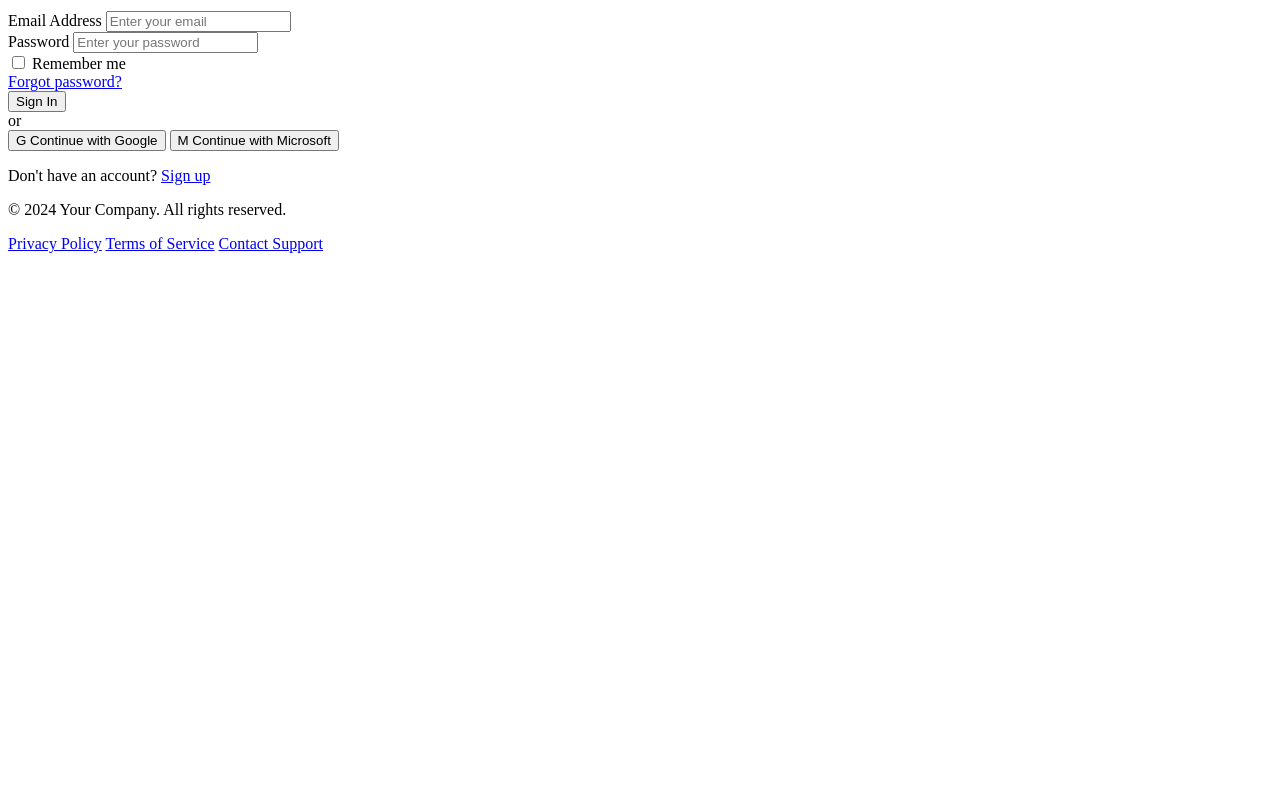
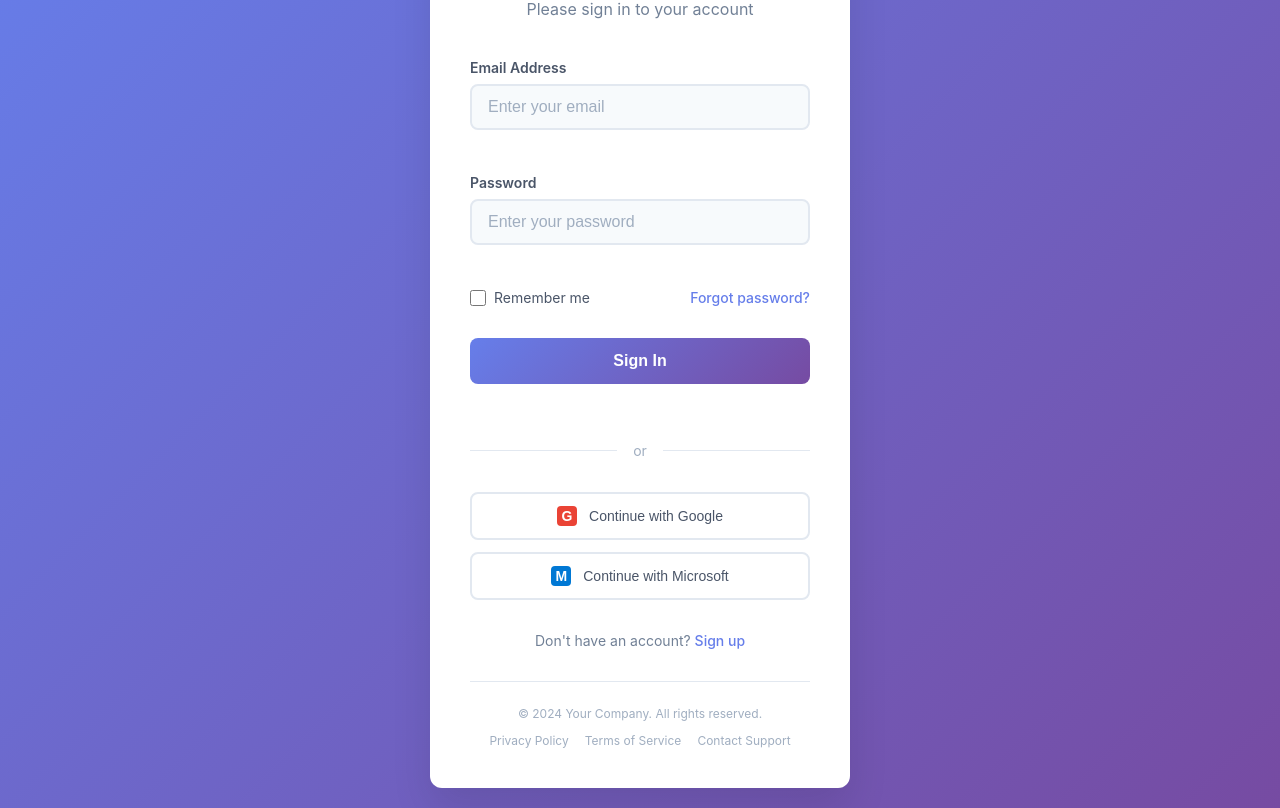
Before and after one commit to Vasantjv-2005/sample, a plain HTML site: page index.html in a window 1280 px wide. Shown: the part 103-911 px from the top of the page. Before the commit the page ends 800 px from the top, so only its background shows below. Drawn offline with Linux system fonts and the light colour scheme.

Commit message:
addded css file beautifully and connected the html : css

```diff
--- a/index.html
+++ b/index.html
@@ -4,6 +4,7 @@
     <meta charset="UTF-8">
     <meta name="viewport" content="width=device-width, initial-scale=1.0">
     <title>Login - Secure Access</title>
+    <link rel="stylesheet" href="style.css"
 </head>
 <body>
     <div class="login-container">
--- a/style.css
+++ b/style.css
@@ -0,0 +1,318 @@
+* {
+    margin: 0;
+    padding: 0;
+    box-sizing: border-box;
+}
+
+body {
+    font-family: -apple-system, BlinkMacSystemFont, 'Segoe UI', Roboto, Oxygen, Ubuntu, Cantarell, sans-serif;
+    background: linear-gradient(135deg, #667eea 0%, #764ba2 100%);
+    min-height: 100vh;
+    display: flex;
+    align-items: center;
+    justify-content: center;
+    padding: 20px;
+}
+
+.login-container {
+    background: white;
+    border-radius: 12px;
+    box-shadow: 0 20px 40px rgba(0, 0, 0, 0.1);
+    overflow: hidden;
+    width: 100%;
+    max-width: 420px;
+    padding: 40px;
+}
+
+.login-header {
+    text-align: center;
+    margin-bottom: 40px;
+}
+
+.login-header h1 {
+    color: #2d3748;
+    font-size: 28px;
+    font-weight: 700;
+    margin-bottom: 8px;
+}
+
+.login-header p {
+    color: #718096;
+    font-size: 16px;
+    font-weight: 400;
+}
+
+.login-form {
+    width: 100%;
+}
+
+.form-group {
+    margin-bottom: 24px;
+}
+
+.form-group label {
+    display: block;
+    color: #4a5568;
+    font-size: 14px;
+    font-weight: 600;
+    margin-bottom: 8px;
+}
+
+.form-group input {
+    width: 100%;
+    padding: 12px 16px;
+    border: 2px solid #e2e8f0;
+    border-radius: 8px;
+    font-size: 16px;
+    transition: all 0.2s ease;
+    background: #f7fafc;
+}
+
+.form-group input:focus {
+    outline: none;
+    border-color: #667eea;
+    background: white;
+    box-shadow: 0 0 0 3px rgba(102, 126, 234, 0.1);
+}
+
+.form-group input::placeholder {
+    color: #a0aec0;
+}
+
+.error-message {
+    display: block;
+    color: #e53e3e;
+    font-size: 12px;
+    margin-top: 4px;
+    min-height: 16px;
+}
+
+.form-options {
+    display: flex;
+    justify-content: space-between;
+    align-items: center;
+    margin-bottom: 32px;
+}
+
+.remember-me {
+    display: flex;
+    align-items: center;
+    gap: 8px;
+}
+
+.remember-me input[type="checkbox"] {
+    width: 16px;
+    height: 16px;
+    border: 2px solid #cbd5e0;
+    border-radius: 4px;
+    cursor: pointer;
+}
+
+.remember-me label {
+    color: #4a5568;
+    font-size: 14px;
+    cursor: pointer;
+    margin: 0;
+}
+
+.forgot-password {
+    color: #667eea;
+    text-decoration: none;
+    font-size: 14px;
+    font-weight: 500;
+    transition: color 0.2s ease;
+}
+
+.forgot-password:hover {
+    color: #5a67d8;
+    text-decoration: underline;
+}
+
+.login-btn {
+    width: 100%;
+    padding: 14px 20px;
+    background: linear-gradient(135deg, #667eea 0%, #764ba2 100%);
+    color: white;
+    border: none;
+    border-radius: 8px;
+    font-size: 16px;
+    font-weight: 600;
+    cursor: pointer;
+    transition: all 0.2s ease;
+    margin-bottom: 24px;
+}
+
+.login-btn:hover {
+    transform: translateY(-2px);
+    box-shadow: 0 10px 20px rgba(102, 126, 234, 0.3);
+}
+
+.login-btn:active {
+    transform: translateY(0);
+}
+
+.divider {
+    text-align: center;
+    margin: 32px 0;
+    position: relative;
+}
+
+.divider::before {
+    content: '';
+    position: absolute;
+    top: 50%;
+    left: 0;
+    right: 0;
+    height: 1px;
+    background: #e2e8f0;
+}
+
+.divider span {
+    background: white;
+    color: #a0aec0;
+    padding: 0 16px;
+    font-size: 14px;
+    position: relative;
+}
+
+.social-login {
+    display: flex;
+    flex-direction: column;
+    gap: 12px;
+    margin-bottom: 32px;
+}
+
+.social-btn {
+    display: flex;
+    align-items: center;
+    justify-content: center;
+    gap: 12px;
+    padding: 12px 20px;
+    border: 2px solid #e2e8f0;
+    border-radius: 8px;
+    background: white;
+    color: #4a5568;
+    font-size: 14px;
+    font-weight: 500;
+    cursor: pointer;
+    transition: all 0.2s ease;
+}
+
+.social-btn:hover {
+    border-color: #cbd5e0;
+    background: #f7fafc;
+}
+
+.social-icon {
+    width: 20px;
+    height: 20px;
+    display: flex;
+    align-items: center;
+    justify-content: center;
+    font-weight: 700;
+    border-radius: 4px;
+}
+
+.google-btn .social-icon {
+    background: #ea4335;
+    color: white;
+}
+
+.microsoft-btn .social-icon {
+    background: #0078d4;
+    color: white;
+}
+
+.signup-link {
+    text-align: center;
+    margin-bottom: 32px;
+}
+
+.signup-link p {
+    color: #718096;
+    font-size: 14px;
+}
+
+.signup-link a {
+    color: #667eea;
+    text-decoration: none;
+    font-weight: 500;
+    transition: color 0.2s ease;
+}
+
+.signup-link a:hover {
+    color: #5a67d8;
+    text-decoration: underline;
+}
+
+.login-footer {
+    text-align: center;
+    padding-top: 24px;
+    border-top: 1px solid #e2e8f0;
+}
+
+.login-footer p {
+    color: #a0aec0;
+    font-size: 12px;
+    margin-bottom: 12px;
+}
+
+.footer-links {
+    display: flex;
+    justify-content: center;
+    gap: 16px;
+}
+
+.footer-links a {
+    color: #a0aec0;
+    text-decoration: none;
+    font-size: 12px;
+    transition: color 0.2s ease;
+}
+
+.footer-links a:hover {
+    color: #718096;
+    text-decoration: underline;
+}
+
+/* Responsive Design */
+@media (max-width: 480px) {
+    body {
+        padding: 10px;
+    }
+
+    .login-container {
+        padding: 30px 20px;
+    }
+
+    .login-header h1 {
+        font-size: 24px;
+    }
+
+    .form-options {
+        flex-direction: column;
+        gap: 16px;
+        align-items: flex-start;
+    }
+
+    .footer-links {
+        flex-direction: column;
+        gap: 8px;
+    }
+}
+
+/* Animation for form appearance */
+.login-container {
+    animation: slideUp 0.5s ease-out;
+}
+
+@keyframes slideUp {
+    from {
+        opacity: 0;
+        transform: translateY(30px);
+    }
+    to {
+        opacity: 1;
+        transform: translateY(0);
+    }
+}
```
